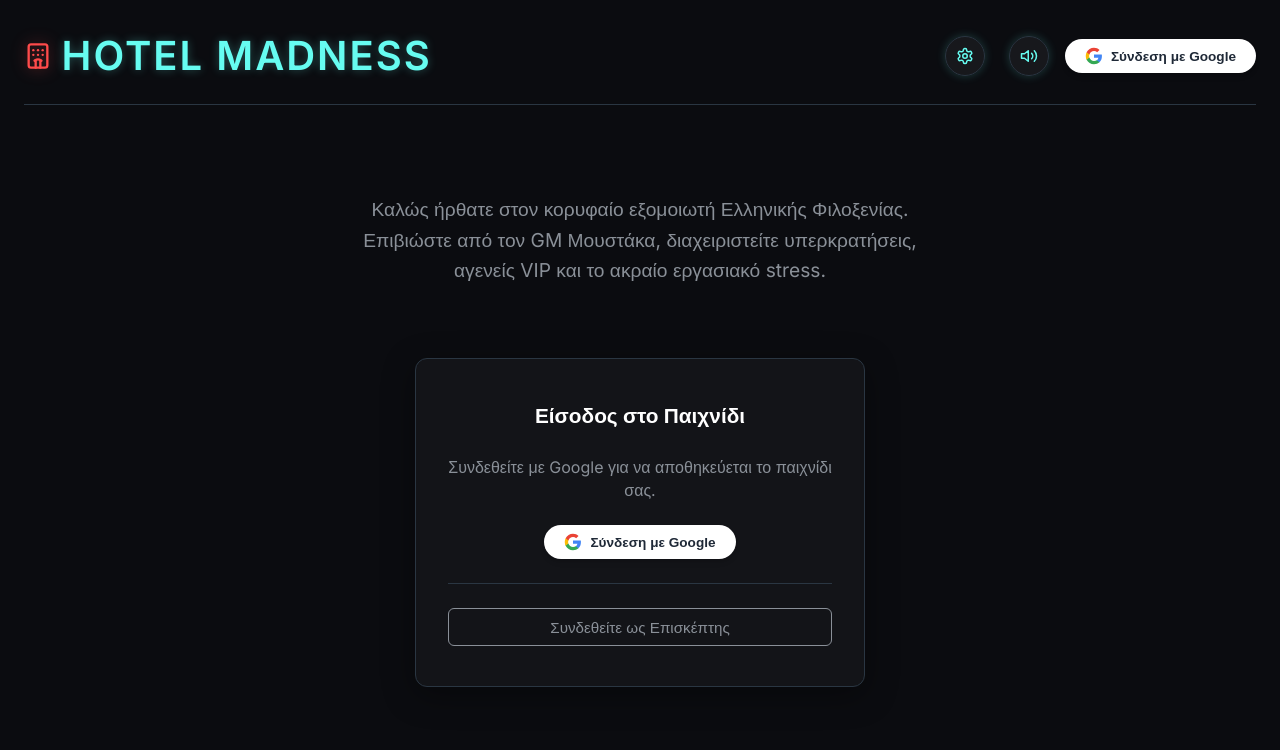
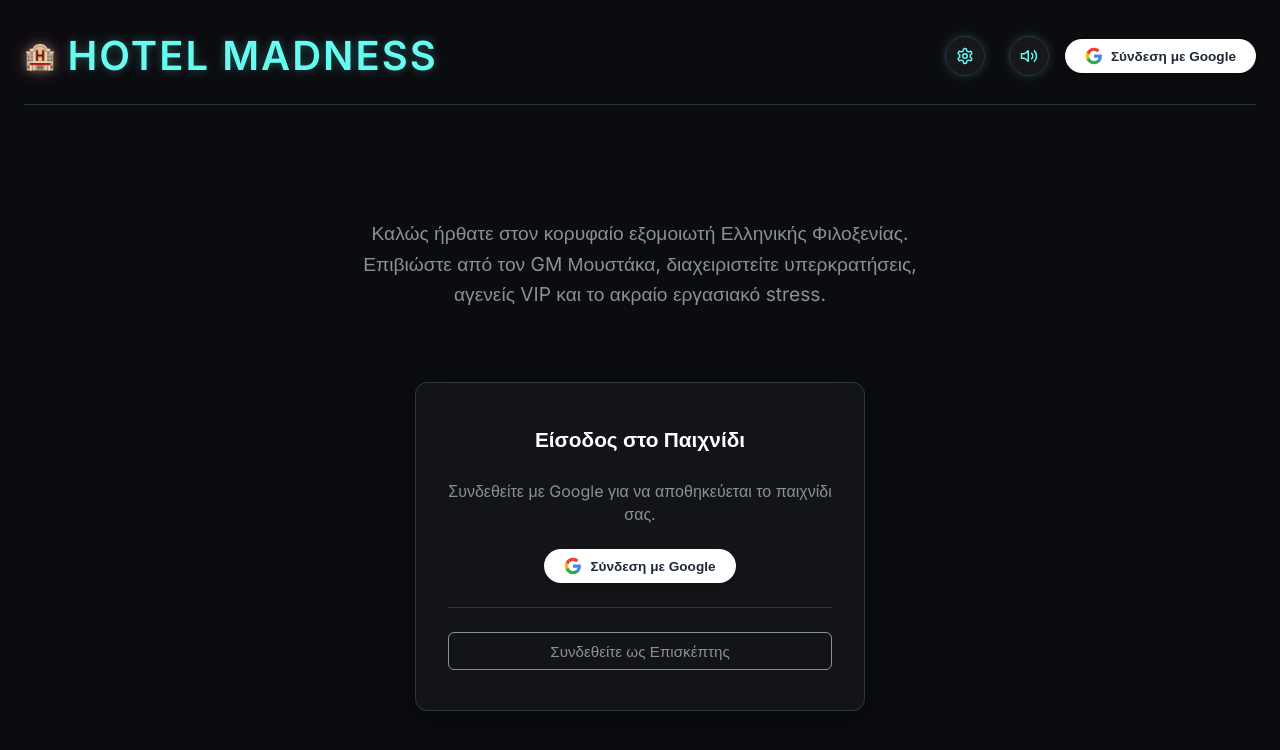
Before and after one commit to Codexx-ui/HotelMadness, a React (Vite) app: page / in a window 1280 px wide. Both pictures are taken after a click on the button "Skip Intro". Shown: the top 750 px of the page. Built offline with nearby package versions, Linux system fonts and the light colour scheme; no server answers.

Commit message:
Swap Lucide Hotel icon back to emoji building next to active header title and adjust login margin spacing

```diff
--- a/src/App.jsx
+++ b/src/App.jsx
@@ -570,7 +570,7 @@ function App() {
 
   const renderLoginScreen = () => (
     <div className="role-selection" style={{ textAlign: 'center', padding: '3rem 1.5rem' }}>
-      <p style={{ color: 'var(--text-secondary)', fontSize: '1.2rem', maxWidth: '600px', margin: '0 auto 2.5rem auto', lineHeight: '1.6' }}>
+      <p style={{ color: 'var(--text-secondary)', fontSize: '1.2rem', maxWidth: '600px', margin: '3rem auto 2.5rem auto', lineHeight: '1.6' }}>
         Καλώς ήρθατε στον κορυφαίο εξομοιωτή Ελληνικής Φιλοξενίας. Επιβιώστε από τον GM Μουστάκα, διαχειριστείτε υπερκρατήσεις, αγενείς VIP και το ακραίο εργασιακό stress.
       </p>
 
@@ -963,7 +963,7 @@ function App() {
             className="header-title-link"
             onClick={resetToHome}
           >
-            <Hotel size={28} color="var(--danger-color)" style={{ filter: 'drop-shadow(0 0 8px rgba(255, 75, 75, 0.4))' }} />
+            <span style={{ fontSize: '1.6rem', filter: 'drop-shadow(0 0 8px rgba(255, 75, 75, 0.4))' }}>🏨</span>
             <span>Hotel Madness</span>
           </h1>
         </div>
```
